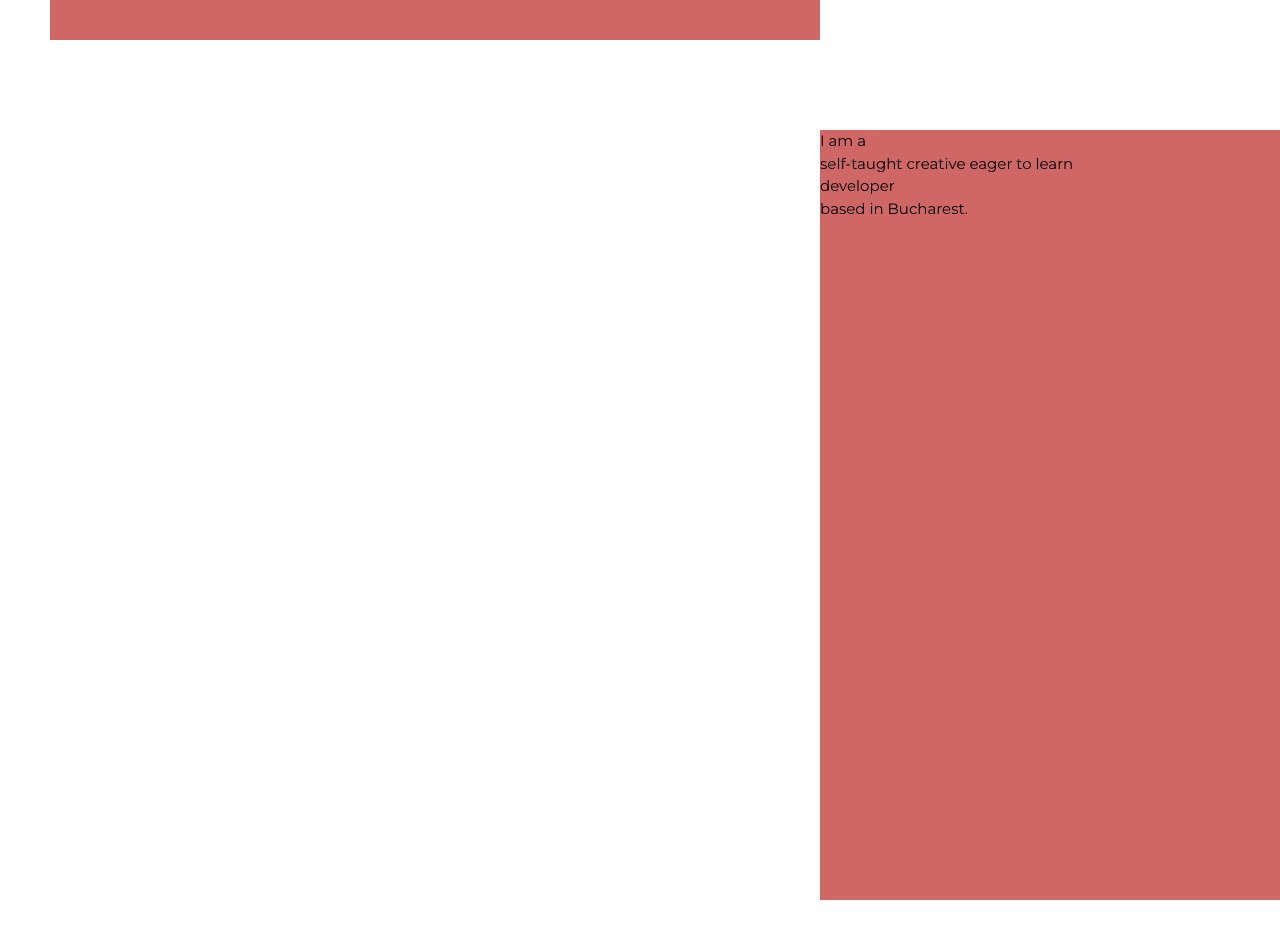
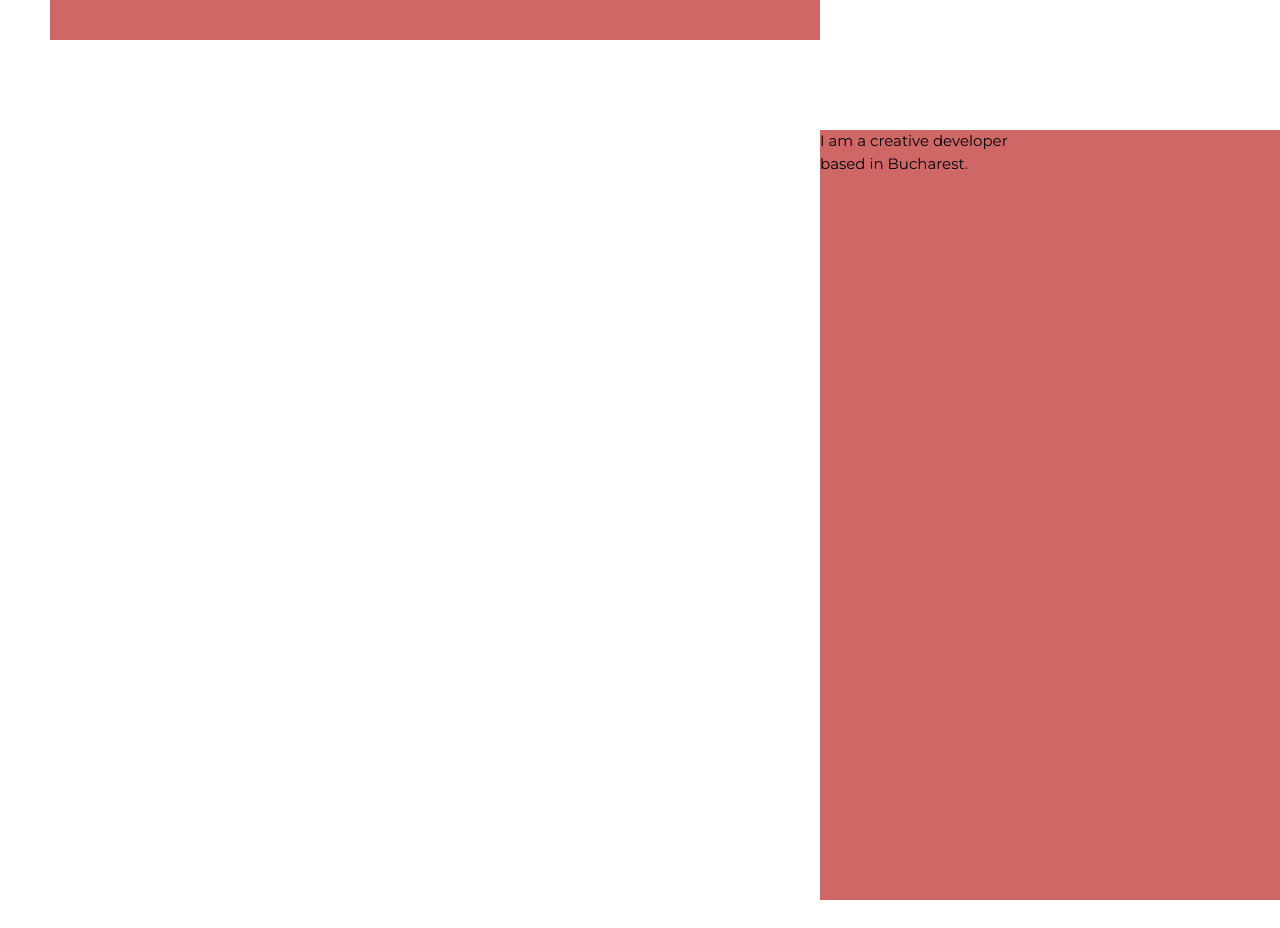
Before and after one commit to mozaican/Webpage, a plain HTML site: page index.html in a window 1280 px wide. Shown: the part 820-1748 px from the top of the page. Drawn offline with nearby package versions, Linux system fonts and the light colour scheme.

Commit message:
added a script file

```diff
--- a/index.html
+++ b/index.html
@@ -35,8 +35,7 @@
     <section id="about">
         <div id="sec-box">
             <div id="intro">I am a
-                <div id="options">
-                    <span>self-taught</span>
+                <div id="options"><span>self-taught</span>
                     <span>creative</span>
                     <span>eager to learn</span>
                 </div> developer
@@ -84,6 +83,9 @@
             <li><a href="https://www.linkedin.com/in/oana-buturas-14bb46112/" target="_blank"><i class="fa fa-linkedin fa-lg"></i></a></li>
         </ul>
     </footer>
+
+    <script src="https://ajax.googleapis.com/ajax/libs/jquery/3.3.1/jquery.min.js"></script>
+    <script src="script.js"></script>
 </body>
 
 </html>
--- /dev/null
+++ b/script.js
@@ -0,0 +1,12 @@
+setInterval(function () {
+    ticker();
+}, (1000));
+
+function ticker() {
+    var options = $('#options');
+    var elements = options.children();
+    $(elements[0]).fadeOut('slow', function () {
+        options.append($(this));
+        $(elements[1]).show();
+    });
+}
--- a/style.css
+++ b/style.css
@@ -100,6 +100,14 @@ section #sec-box
     background: #cf6766;
     display: absolute;
 }
+
+#options span {
+    display:none;
+}
+
+#options {
+    display:inline;
+}
 /*
 
 #fonts
```
